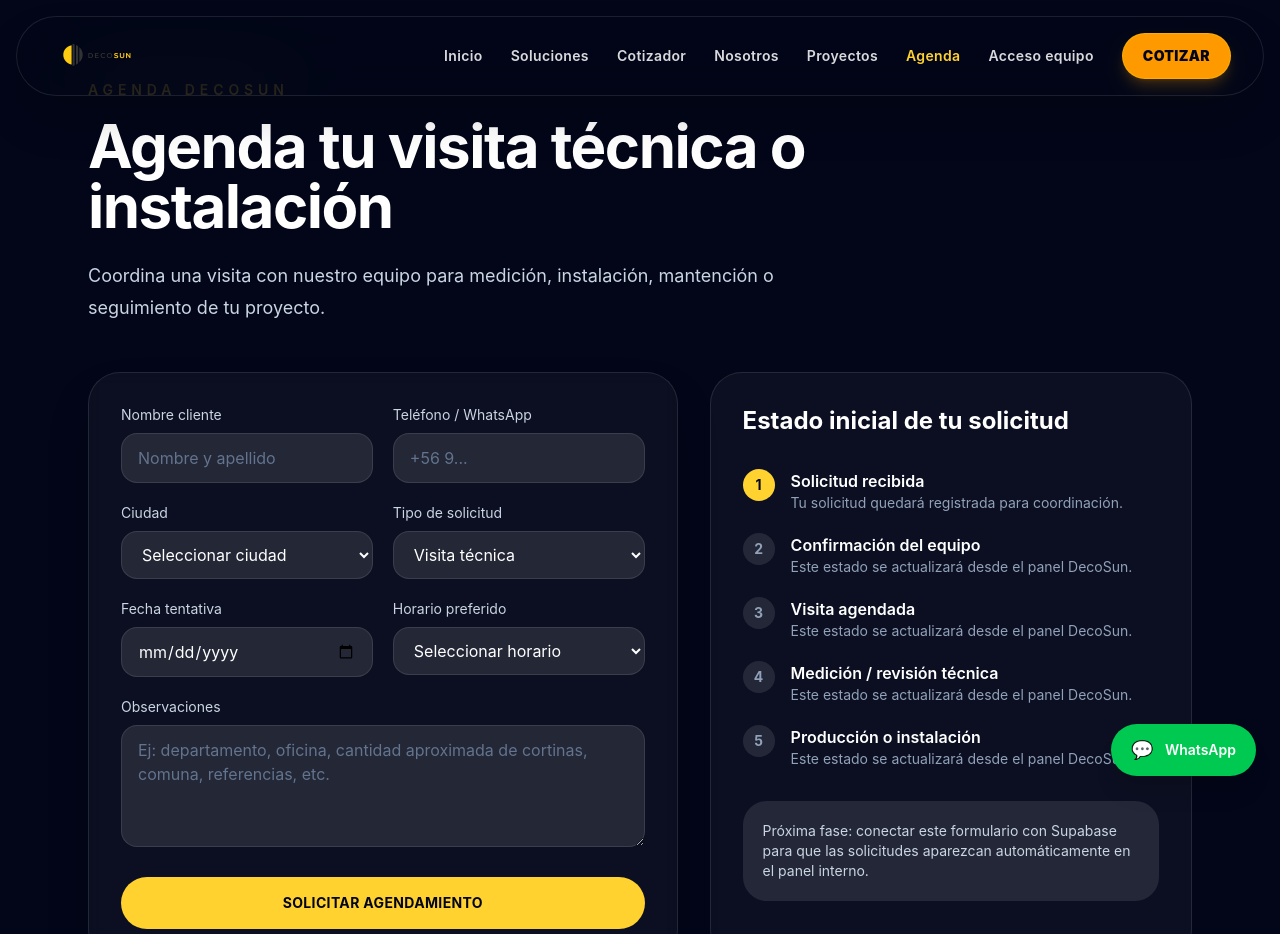
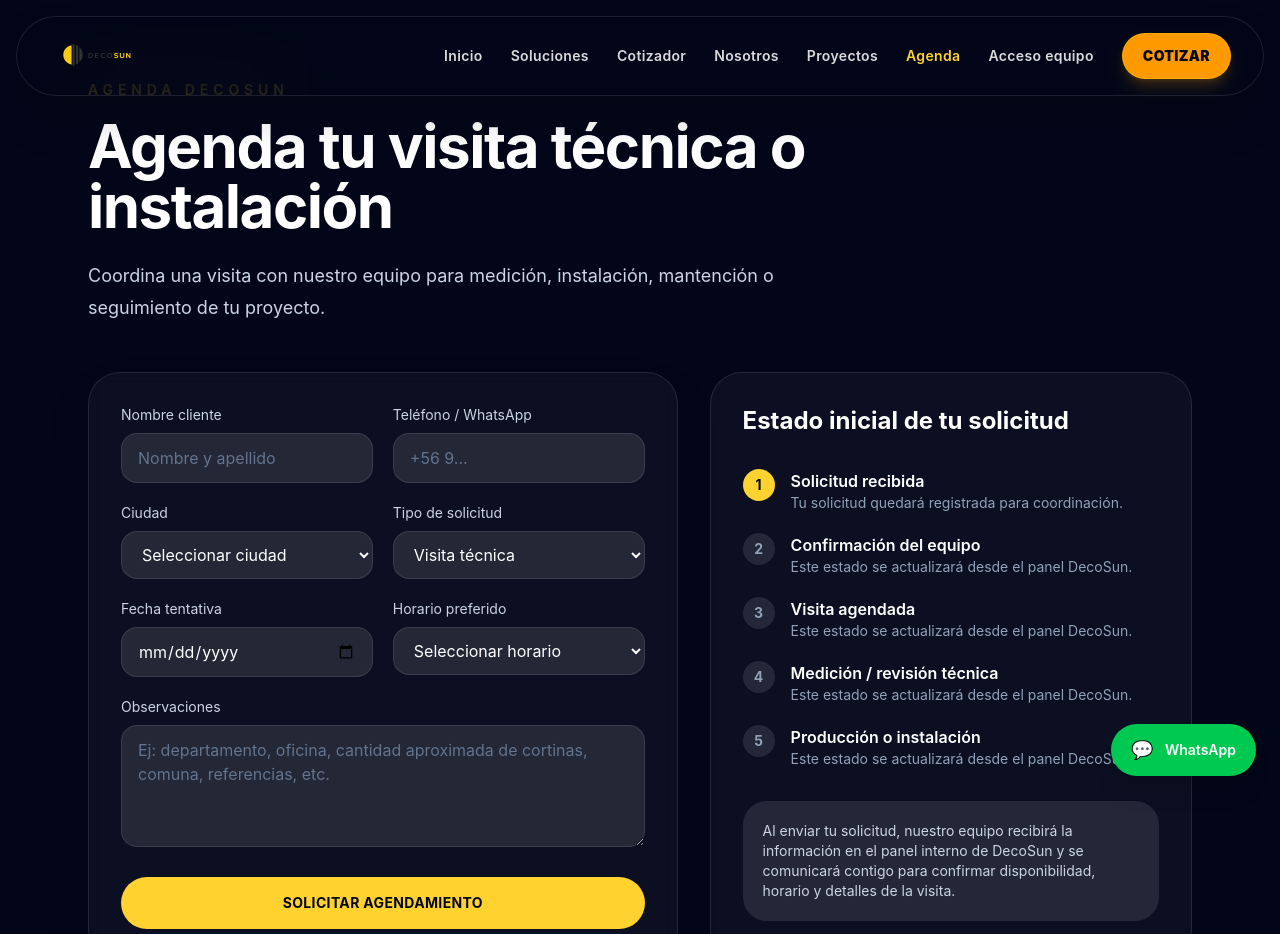
Before and after one commit to 2por37menos1-ctrl/decosun-web, a React (Vite) app in the folder decosun-web/: page /agenda in a window 1280 px wide. Shown: the top 934 px of the page. Built offline with nearby package versions, Linux system fonts and the light colour scheme.

Commit message:
Corrige vercel.json para rutas React

```diff
--- a/decosun-web/src/pages/Agenda.jsx
+++ b/decosun-web/src/pages/Agenda.jsx
@@ -235,11 +235,12 @@ export default function Agenda() {
             </div>
 
             <div className="mt-8 rounded-3xl bg-white/10 p-5">
-              <p className="text-sm text-slate-300">
-                Próxima fase: conectar este formulario con Supabase para que las
-                solicitudes aparezcan automáticamente en el panel interno.
-              </p>
-            </div>
+  <p className="text-sm text-slate-300">
+    Al enviar tu solicitud, nuestro equipo recibirá la información en el panel
+    interno de DecoSun y se comunicará contigo para confirmar disponibilidad,
+    horario y detalles de la visita.
+  </p>
+</div>
           </aside>
         </div>
       </section>
```
Also changed, not shown: decosun-web/vercel.json (added).
